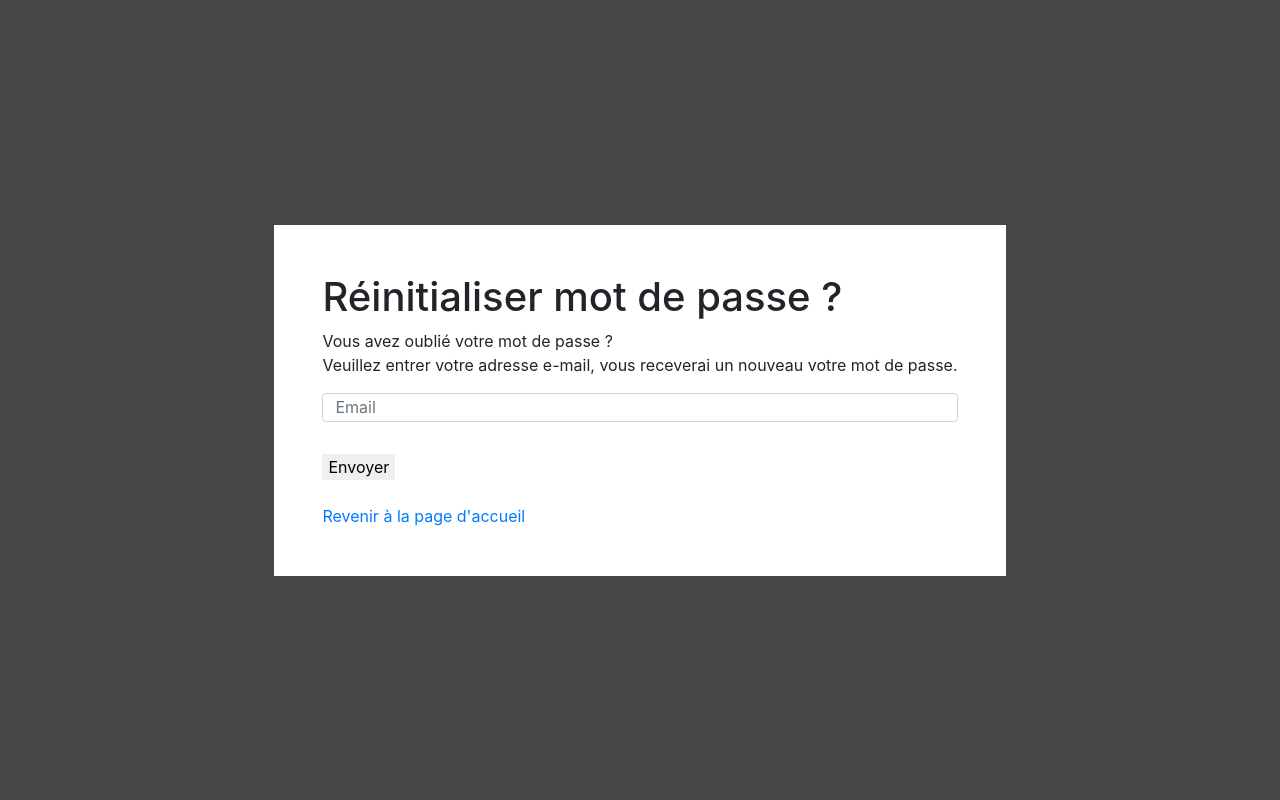
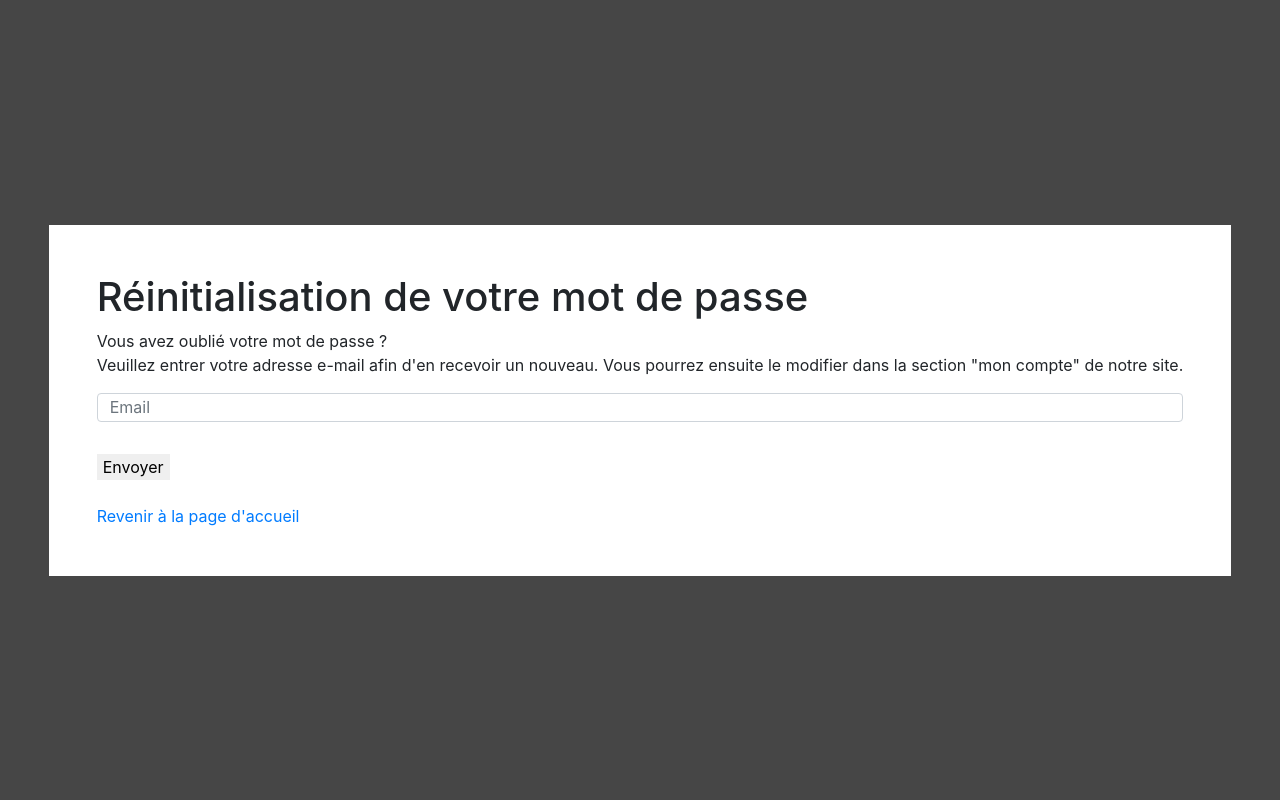
Before and after one commit to francois-simao/escape-game, a PHP site: page /forgot_password.php in a window 1280 px wide. Run offline with PHP 8.4, Linux system fonts and the light colour scheme; some libraries are stand-ins or nearby versions.

Commit message:
suppression commentaires

```diff
--- a/add_enigma.php
+++ b/add_enigma.php
@@ -92,7 +92,7 @@ include 'connection_database.php';
                                     name="duration_enigma" required>
                             </div>
                             <div class="form-group">
-                                <textarea class="form-control" placeholder="Entrer l'enigme/jeux/charades..." rows="6"
+                                <textarea class="form-control" placeholder="Entrer l'enigme" rows="6"
                                     name="content_enigma" required></textarea>
                             </div>
                             <div class="form-group">
@@ -156,7 +156,7 @@ include 'connection_database.php';
                                         </button>
                                     </div>
                                     <div class="modal-body">
-                                        Voulez-vous supprimez l'énigme "<?php echo $row['name_enigma']; ?>"
+                                        Voulez-vous supprimez l'énigme "<?php echo $row['name_enigma']; ?>"?
                                     </div>
                                     <div class="modal-footer">
                                         <button type="button" class="btn btn-secondary"
--- a/add_game.php
+++ b/add_game.php
@@ -138,7 +138,7 @@ if(isset($_POST['ajouter'])) {
                                             placeholder="Entrer la durée du jeu" name="duration" required>
                                     </div>
                                     <div class="form-group">
-                                        <textarea class="form-control" placeholder="Entrer l'enigme/jeux/charades..."
+                                        <textarea class="form-control" placeholder="Entrer l'histoire"
                                             rows="6" name="enigma" required></textarea>
                                     </div>
                                     <div class="form-group">
--- a/connection_admin.php
+++ b/connection_admin.php
@@ -1,6 +1,7 @@
 <!--page de connexion administrateur-->
 <?php
 session_start();
+// connexion base de données
 include 'connection_database.php';
 ?>
 
--- a/connection_user.php
+++ b/connection_user.php
@@ -1,6 +1,7 @@
 <!--page de connexion utilisateurs-->
 <?php
 session_start();
+// connexion base de données
 include 'connection_database.php';
 ?>
 
--- a/delete_account.php
+++ b/delete_account.php
@@ -17,7 +17,7 @@ include 'connection_database.php';
 <?php
 if(isset($_SESSION['id'])) {
     $id = $_SESSION['id'];
-    if(!empty($id) && is_numeric($id)){
+    if(!empty($id) && is_numeric($id)){   // is_numeric détermine si une variable est de type numérique
         $sql = $bdd->prepare("DELETE FROM user WHERE id = ?");
         $sql->execute(array($id));
         header("Location: index.php");
--- a/edit_game.php
+++ b/edit_game.php
@@ -155,7 +155,7 @@ if(isset($_SESSION['id'])) {
                             <textarea rows='10' class='mb-4'
                                 name='new_history'><?php echo $row['history'] ?> </textarea>
 
-
+                            <!--affichage de l'image du jeu-->
                             <?php if($row['image'] == NULL) { ?>
                             <div class="img-admin-01">
                                 <img src="membres/jeux/default-game.jpg" alt="" class="img-admin-02 w-100">
@@ -169,13 +169,13 @@ if(isset($_SESSION['id'])) {
                                 <p>Veuillez choisir votre image de fond :</p>
                                 <input type="file" name="new_image" id="avatar">
                             </div>
-                            <?php } ?>
+                                            <?php } ?>
 
                             <!-- affichage des énigmes du jeu -->
                             <input type="hidden" name="enigmaIds[]" value="<?php echo $row['idEnigma'] ?>">
                             <div class='d-flex flex-column'>
                                 <div class="d-flex">
-                                    <label for='new_history' class='text-uppercase mr-3'>Enigme : </label>
+                                    <label for='new_history' class='mr-3'>Enigme : </label>
                                     <input type='text' class='border border-secondary text-center w-50 mb-2'
                                         name="new_name_enigma[<?php echo $row['idEnigma'] ?>]"
                                         value="<?php echo $row['name_enigma'] ?>">
--- a/forgot_password.php
+++ b/forgot_password.php
@@ -27,9 +27,9 @@ require_once 'recaptcha/autoload.php';
 
         <div class="d-flex justify-content-center align-items-center vh-100 bg-opac " id="container-escape">
             <div class="bloc-form bg-light py-5 px-2 px-sm-2 px-md-5 px-lg-5 px-xl-5 ">
-                <h1>Réinitialiser mot de passe ?</h1>
-                <p>Vous avez oublié votre mot de passe ?<br> Veuillez entrer votre adresse e-mail, vous
-                    receverai un nouveau votre mot de passe.</p>
+                <h1>Réinitialisation de votre mot de passe</h1>
+                <p>Vous avez oublié votre mot de passe ?<br> Veuillez entrer votre adresse e-mail afin d'en
+                    recevoir un nouveau. Vous pourrez ensuite le modifier dans la section "mon compte" de notre site.</p>
 
                 <form action="" method="POST">
                     <div class="input-text mb-4">
--- a/registration.php
+++ b/registration.php
@@ -41,8 +41,6 @@ if(isset($_POST['inscription'])) {
                         if($mdp == $mdp2) {
                         $insertmbr = $bdd->prepare("INSERT INTO user(username, password, e_mail, last_name, first_name) VALUES(?, ?, ?, ?, ?)");
                         $insertmbr->execute(array($pseudo, $mdp, $mail, $name1, $name2));
-                        // var_dump($_POST);
-                        //  $erreur = "Votre compte a bien été créé !";
                         } else {
                         $erreur = "Vos mots de passes ne correspondent pas !";
                         }
@@ -70,7 +68,6 @@ if(isset($_POST['inscription'])) {
     $mailexist = $requser->rowCount();
     if($mailexist == 1) {
         $userinfo = $requser->fetch();
-        // var_dump($_FILES);
         if(isset($_FILES['avatar']) AND !empty($_FILES['avatar']['name'])) {
             $tailleMax = 2097152;
             $extensionsValides = array('jpg', 'jpeg', 'gif', 'png');
--- a/registration_admin.php
+++ b/registration_admin.php
@@ -1,4 +1,4 @@
-<!-- page admin-->
+<!-- page administrateur-->
 <?php
 session_start();
 // connexion base de données
@@ -42,8 +42,6 @@ if(isset($_POST['inscription'])) {
                         if($mdp == $mdp2) {
                             $insertmbr = $bdd->prepare("INSERT INTO user(username, password, e_mail, last_name, first_name) VALUES(?, ?, ?, ?, ?)");
                             $insertmbr->execute(array($pseudo, $mdp, $mail, $name1, $name2));
-                            // var_dump($_POST);
-                            //  $erreur = "Votre compte a bien été créé !";
                         } else {
                         $erreur = "Vos mots de passes ne correspondent pas !";
                         }
@@ -68,7 +66,6 @@ if(isset($_POST['inscription'])) {
     $mailexist = $requser->rowCount();
     if($mailexist == 1) {
         $userinfo = $requser->fetch();
-        // var_dump($_FILES);
         if(isset($_FILES['avatar']) AND !empty($_FILES['avatar']['name'])) {
             $tailleMax = 2097152;
             $extensionsValides = array('jpg', 'jpeg', 'gif', 'png');
```
Also changed, not shown: games.php (+5 -2 lines), page_admin.php (+4 -3 lines).
